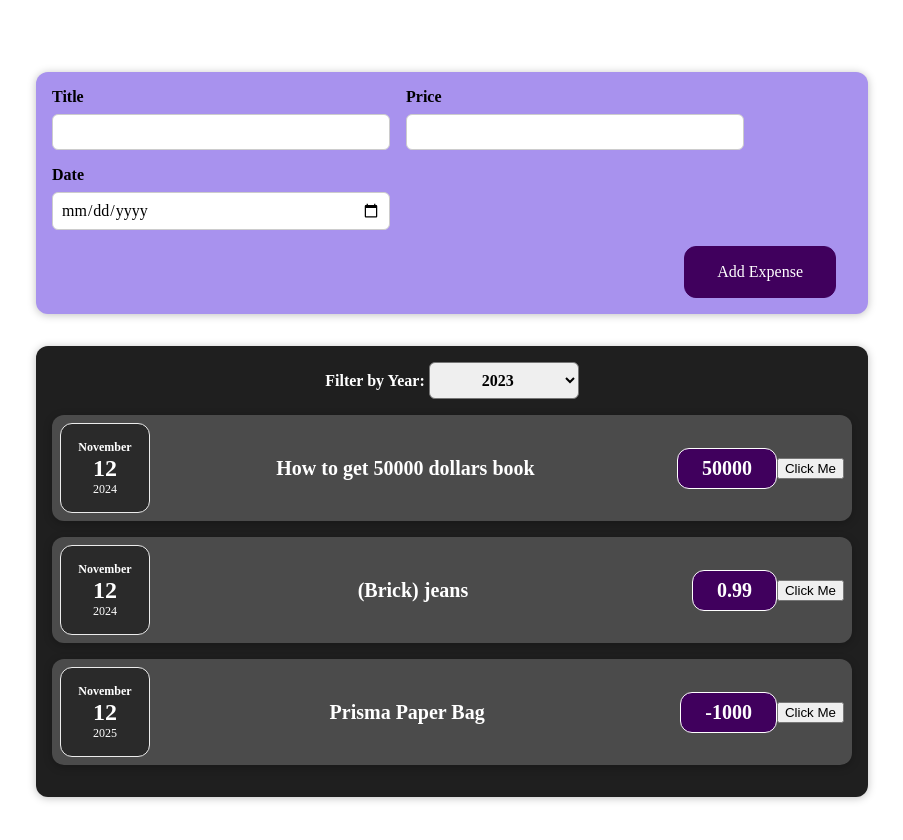
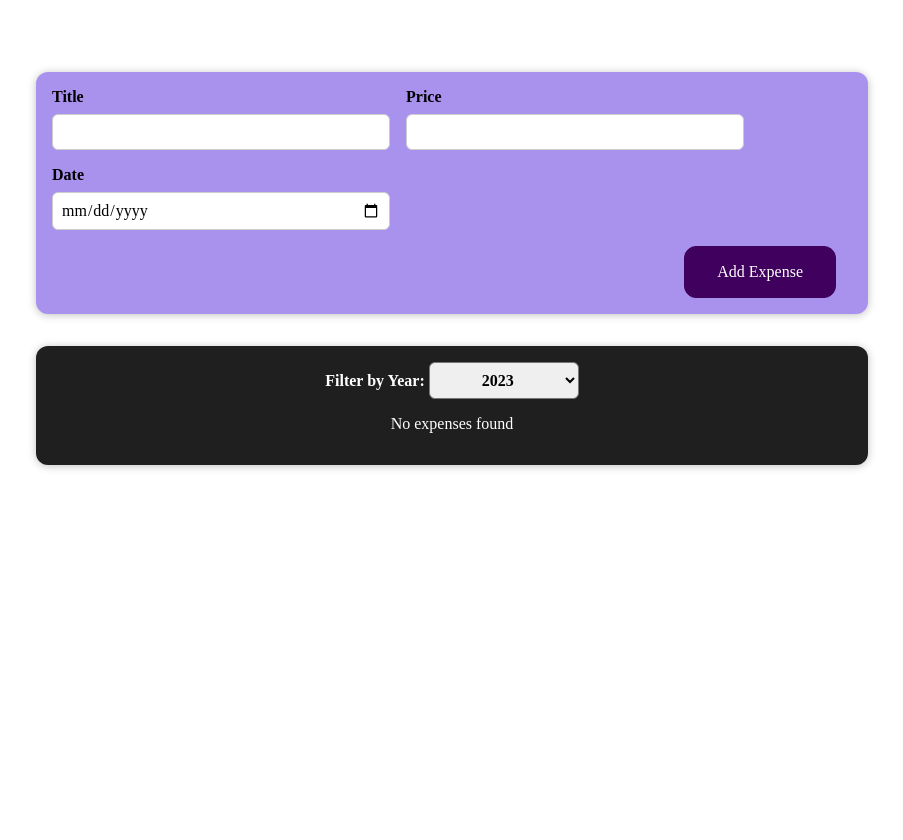
Before and after one commit to endtrastic/ReactCrash-backend, a React (Vite) app: page / in a window 1280 px wide. Shown: the top 840 px of the page, without its empty margins (188-1091 px from the left). After the commit the page ends 800 px from the top, so only its background shows below. Built offline with nearby package versions, Linux system fonts and the light colour scheme.

Commit message:
Made ExpensesList, but havent gotten it working yet

```diff
--- a/src/App.jsx
+++ b/src/App.jsx
@@ -7,7 +7,7 @@ import { useState } from 'react'
 const DUMMY_EXPENSES = [
   {
     id: 'id1',
-    date: new Date(2024, 10, 12),
+    date: new Date(2023, 10, 12),
     title: 'How to get 50000 dollars book',
     price: 50000,
   },
@@ -19,7 +19,7 @@ const DUMMY_EXPENSES = [
   },
   {
     id: 'id3',
-    date: new Date(2025, 10, 12),
+    date: new Date(2025, 5, 22),
     title: 'Prisma Paper Bag',
     price: -1000,
   }
@@ -27,7 +27,7 @@ const DUMMY_EXPENSES = [
 ]
 
 
-function App() {
+const App = () => {
   const [expenses, setExpenses] = useState(DUMMY_EXPENSES)
 
 
--- a/src/components/Expenses/Expenseitem.jsx
+++ b/src/components/Expenses/Expenseitem.jsx
@@ -17,6 +17,7 @@ const ExpenseItem = (props) => {
     }
 
     return (
+    <li>
         <Card className="expense-item">
             <ExpenseDate date={date}/>
             <div className='expense-item__description'>
@@ -25,6 +26,7 @@ const ExpenseItem = (props) => {
             </div>
             <button onClick={clickHandler}>Click Me</button>
         </Card>
+    </li>
     )
 }
 
--- a/src/components/Expenses/Expenses.jsx
+++ b/src/components/Expenses/Expenses.jsx
@@ -1,24 +1,28 @@
-import ExpenseItem from './Expenseitem.jsx';
 import ExpensesFilter from './ExpensesFilter/ExpensesFilter.jsx'
 import Card from '../UI/Card.jsx';
 import './Expenses.css';
+import ExpensesList from './ExpensesList/ExpensesList.jsx';
+import { useState } from 'react';
 
 
 const Expenses = (props) => {
-    const expenses = props.expenses
-    console.log(expenses)
+    const [filteredYear, setFilteredYear] = useState('2024');
+
 
     const saveYearHandler = (selectedYear) => {
         console.log('Selected Year in Expenses.jsx:', selectedYear)
+        setFilteredYear(selectedYear)
     }
 
 
+    const filteredExpenses = props.expenses.filter((expense) => {
+        return expense.date.getFullYear() === filteredYear
+    })
+
     return (
         <Card className="expenses">
-            <ExpensesFilter onchangeyear={saveYearHandler}/>
-            {expenses.map((expense, index) => (
-                <ExpenseItem key={expense.id || index} expenseData={expense} />
-            ))}
+            <ExpensesFilter selected={filteredYear} onchangeyear={saveYearHandler}/>
+            <ExpensesList expenses={filteredExpenses}/>
         </Card>
     )
 }
--- /dev/null
+++ b/src/components/Expenses/ExpensesList/ExpensesList.jsx
@@ -0,0 +1,25 @@
+import './ExpensesList.css'
+import ExpenseItem from '../Expenseitem'
+
+const ExpensesList = (props) => {
+
+
+    if(props.expenses.length === 0) {
+        return (
+            <p className='expenses-list__fallback'>No expenses found</p>
+        )
+    }
+
+    return (
+        <ul className='expenses-list'>
+        {
+            props.expenses.length > 0 && props.expenses.map((expense) => {
+                return <ExpenseItem expenseData={expense} key={expense.id}/>
+            })
+        }
+        </ul>
+    )
+
+}
+
+export default ExpensesList;
```
Also changed, not shown: src/components/Expenses/ExpensesList/ExpensesList.css (line endings or trailing spaces). Lines whose indentation alone changed are shown as unchanged.
